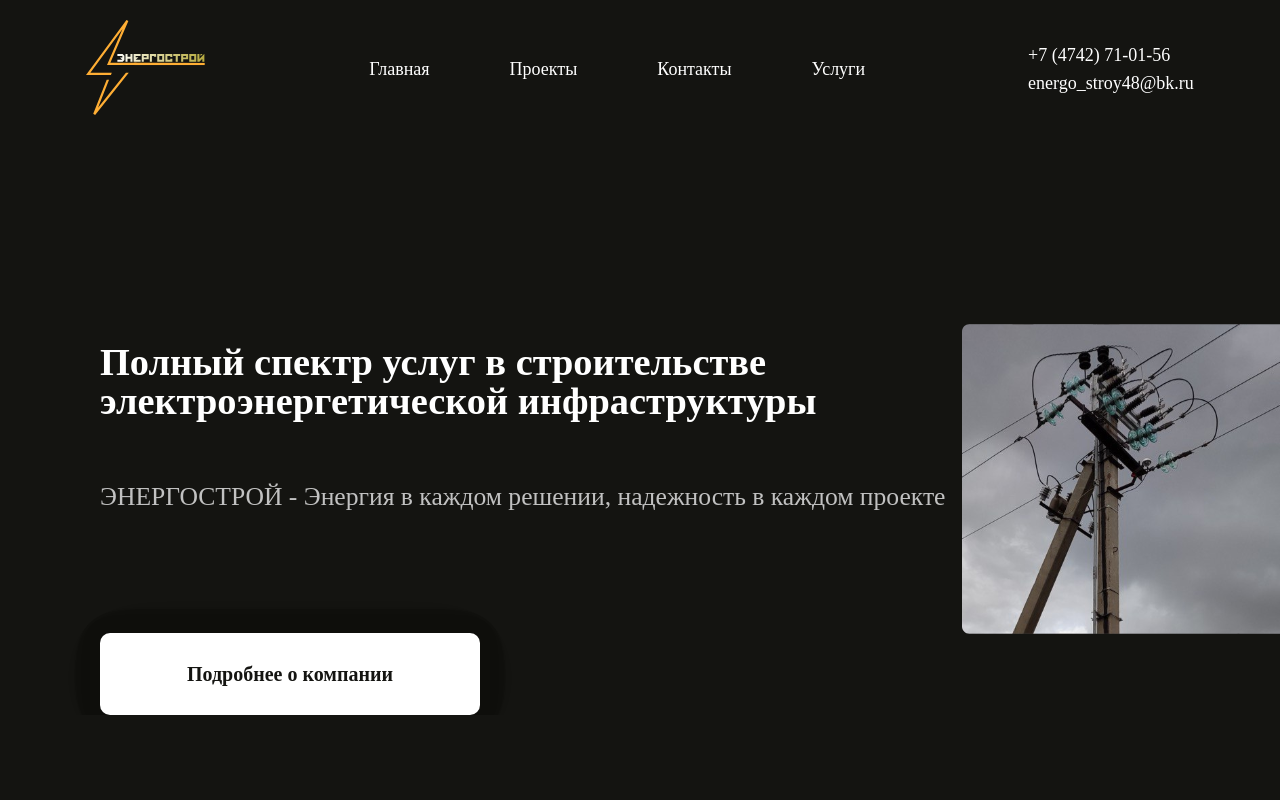
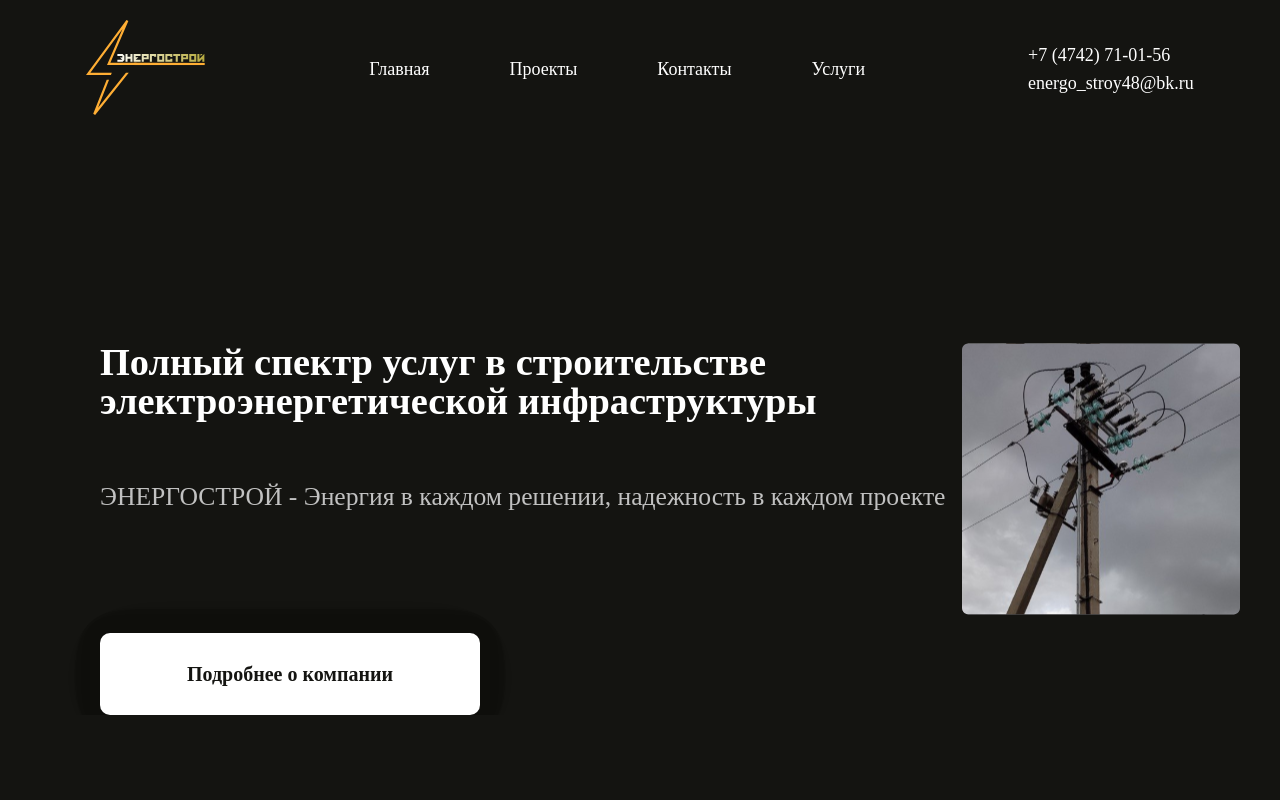
Before and after one commit to Daniks0-0/ENERGOSTROY, a React (Vite) app: page / in a window 1280 px wide. Shown: the top 800 px of the page. Built offline with nearby package versions, Linux system fonts and the light colour scheme.

Commit message:
debug main page

```diff
--- a/src/App.jsx
+++ b/src/App.jsx
@@ -10,7 +10,7 @@ function App() {
   return (
     <div className="app">
       <main>
-        <Navbar />
+      <Navbar/>
         <Routes>
           <Route index element={<Home />} /> {/* Главная страница */}
           <Route path="projects" element={<Projects />} /> {/* Проекты */}
--- a/src/components/Contacts/Contacts.scss
+++ b/src/components/Contacts/Contacts.scss
@@ -3,7 +3,8 @@
     flex-direction: column;
     padding: 0 40px 150px 100px;
     margin-top: 100px;
-
+    max-width: 1600px;
+    width: 100%;
 
     h1 {
         font-weight: 500;
@@ -12,10 +13,14 @@
         margin-bottom: 90px;
     }
 
-    div {
+    .contacts-list{
+        max-width: 1600px;
+        width: 100%;
+        padding-right: 40px;
         display: flex;
         flex-direction: row;
         justify-content: space-between;
+
 
         a {
             font-weight: 400;
--- a/src/components/Main/Main.jsx
+++ b/src/components/Main/Main.jsx
@@ -1,9 +1,10 @@
 import React from "react";
 import "./Main.scss";
-
+import photo from "../../assets/image.svg";
 const Main = () => {
     return(
         <div className="main">
+            <div className="main__width">
             <div className="main-text">
                 <h1>
                 Полный спектр услуг в строительстве электроэнергетической инфраструктуры
@@ -18,7 +19,8 @@ const Main = () => {
 
             </div>
             <div className="img">
-            <img src="src\assets\image.svg" alt="" />
+            <img src={photo} alt="" />
+            </div>
             </div>
         </div>
     );
--- a/src/components/Main/Main.scss
+++ b/src/components/Main/Main.scss
@@ -1,12 +1,17 @@
 .main {
+
+    margin-top: 125px;
+    height: auto;
+    overflow: hidden;
+    padding-left: 100px;
+    padding-right: 40px;
+
+    .main__width {
+        max-width: 1600px;
+        width: 100%;
         display: flex;
         flex-direction: row;
         justify-content: space-between;
-    margin-top: 125px;
-    padding-left: 100px;
-    width: 100%;
-    height: auto;
-    overflow: hidden;
 
         .main-text {
             display: flex;
@@ -63,6 +68,7 @@
                 max-width: 500px;
                 width: 100%;
                 height: auto;
+            }
         }
     }
 }
--- a/src/components/Navbar/Navbar.jsx
+++ b/src/components/Navbar/Navbar.jsx
@@ -2,7 +2,7 @@ import React from "react";
 import { NavLink, useNavigate } from "react-router";
 import "./Navbar.scss";
 import logo from "../../assets/mainlogo.svg";
-import openButton from "../../assets/openButton.svg";
+
 
 
 const Navbar = () => {
--- a/src/components/Navbar/Navbar.scss
+++ b/src/components/Navbar/Navbar.scss
@@ -5,6 +5,7 @@ nav{
     align-items: center;
     justify-content: space-between;
     margin-top: 20px;
+    width: 100%;
 
     div {
         a{
```
Also changed, not shown: src/assets/image.svg. Lines whose indentation alone changed are shown as unchanged.
